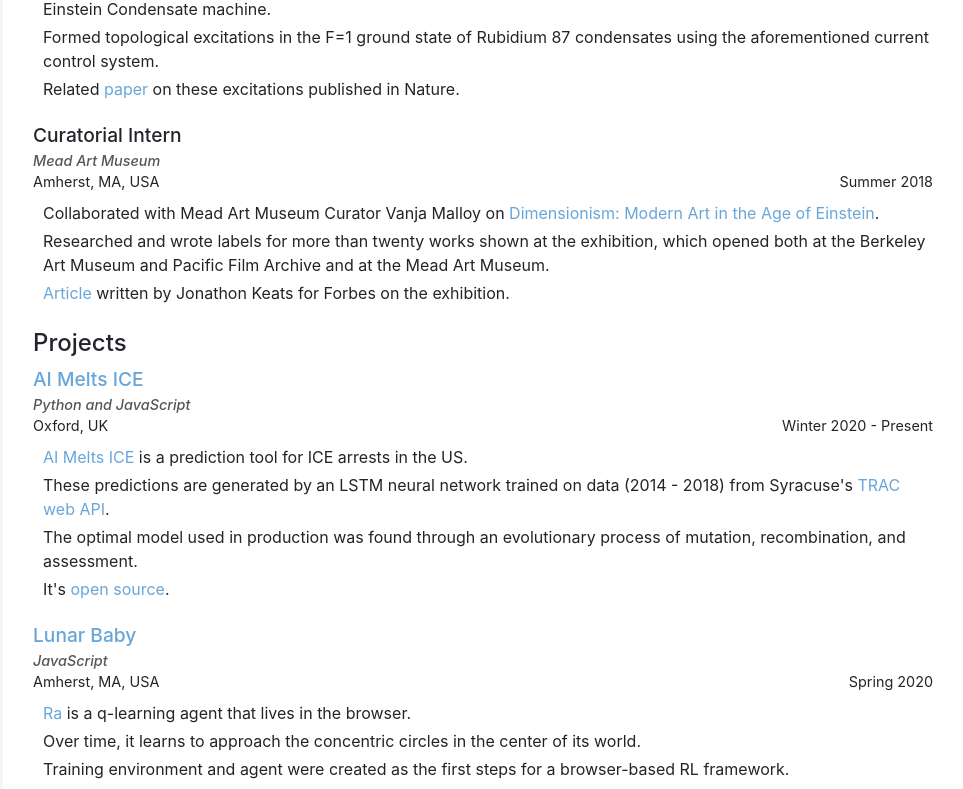
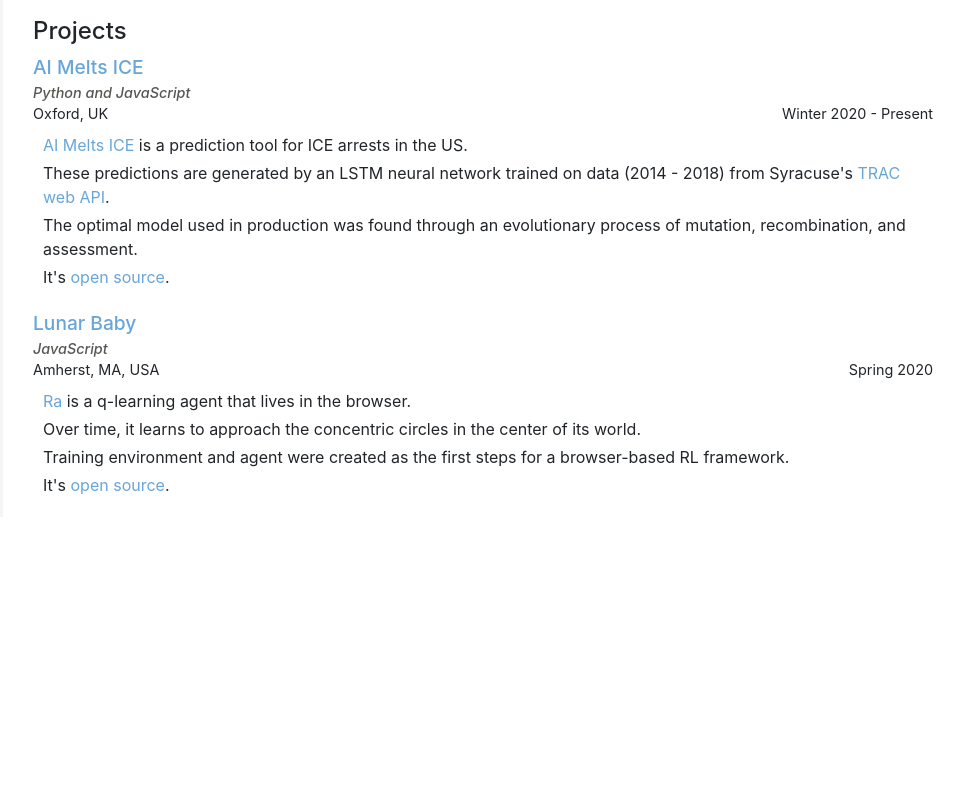
Before and after one commit to camilodoa/resume, a React (Create React App) app: page / in a window 1280 px wide. Shown: the part 819-1608 px from the top of the page, without its empty margins (317-1280 px from the left). After the commit the page ends 1336 px from the top, so only its background shows below. Built offline with nearby package versions, Linux system fonts and the light colour scheme.

Commit message:
remove curatorial internship

```diff
--- a/src/App.js
+++ b/src/App.js
@@ -1,8 +1,7 @@
 import React from 'react';
-import {Container, Row, Col, Image} from 'react-bootstrap';
+import {Container, Row, Col} from 'react-bootstrap';
 import SideBlock from './components/SideBlock';
 import MainBlock from './components/MainBlock';
-import me from './me.jpg';
 
 export default function App() {
   const sideData = [
@@ -79,27 +78,27 @@
             Related <a href="https://www.nature.com/articles/nphys3624">paper</a> on these excitations published in Nature.
         </div>
       ]},
-      {title : 'Curatorial Intern',
-      subtitle : 'Mead Art Museum',
-      location : 'Amherst, MA, USA',
-      date : 'Summer 2018',
-      list : [
-        <div>
-            Collaborated with Mead Art Museum Curator Vanja Malloy
-            on <a href='https://www.amherst.edu/museums/mead/exhibitions/2019/Dimensionism'>Dimensionism: Modern Art in the Age of Einstein</a>.
-        </div>,
-        <div>
-          Researched and wrote labels for more than twenty works shown at
-          the exhibition, which opened both at the Berkeley
-          Art Museum and Pacific Film Archive and at
-          the Mead Art Museum.
-        </div>,
-        <div>
-          <a href="https://www.forbes.com/sites/jonathonkeats/2019/02/28/dimensionism/?fbclid=IwAR1J25yxGDn2EDGLJJWDLUHb6tJLHjm2PSwitp_lV_VEoD2C1PhFMwzcMcI#34d794b27b0f">
-            Article
-          </a> written by Jonathon Keats for Forbes on the exhibition.
-        </div>
-      ]}
+      // {title : 'Curatorial Intern',
+      // subtitle : 'Mead Art Museum',
+      // location : 'Amherst, MA, USA',
+      // date : 'Summer 2018',
+      // list : [
+      //   <div>
+      //       Collaborated with Mead Art Museum Curator Vanja Malloy
+      //       on <a href='https://www.amherst.edu/museums/mead/exhibitions/2019/Dimensionism'>Dimensionism: Modern Art in the Age of Einstein</a>.
+      //   </div>,
+      //   <div>
+      //     Researched and wrote labels for more than twenty works shown at
+      //     the exhibition, which opened both at the Berkeley
+      //     Art Museum and Pacific Film Archive and at
+      //     the Mead Art Museum.
+      //   </div>,
+      //   <div>
+      //     <a href="https://www.forbes.com/sites/jonathonkeats/2019/02/28/dimensionism/?fbclid=IwAR1J25yxGDn2EDGLJJWDLUHb6tJLHjm2PSwitp_lV_VEoD2C1PhFMwzcMcI#34d794b27b0f">
+      //       Article
+      //     </a> written by Jonathon Keats for Forbes on the exhibition.
+      //   </div>
+      // ]}
     ]},
     {header : 'Projects',
     experiences : [
@@ -137,9 +136,6 @@
         <Col className='full pt-2' lg={{span : 9, order : 12}} md={{span : 8, order : 12}} sm={{span : 12, order : 1}} xs={{span : 12, order : 1}}>
 
           <Row className="align my-2">
-            <Col sm={12} md={4} lg={2} className='mr-4'>
-              <Image alt='me' src={me} roundedCircle className='profile m-1'/>
-            </Col>
             <Col sm={12} md={8} lg={8} className='ml-2'>
               <b className='name m-1'>Camilo Ortiz</b>
             </Col>
```
Also changed, not shown: src/me.jpg (deleted).
